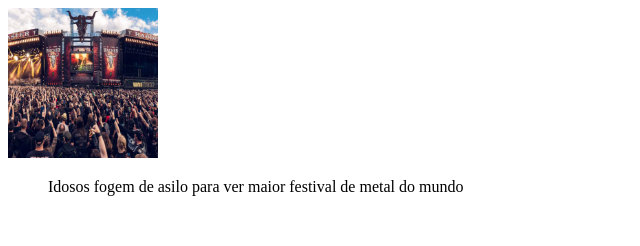
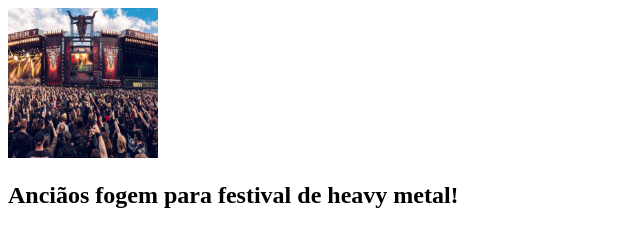
Before and after one commit to carolpazini/desafionoticia, a plain HTML site: page index.html in a window 1280 px wide. Shown: the whole page, without its empty margins (0-640 px from the left). Drawn offline with Linux system fonts and the light colour scheme.

Commit message:
cor e texto

```diff
--- a/estilo.css
+++ b/estilo.css
@@ -1,6 +1,4 @@
 div{
-	display: inline-block;
+	display: inline;
+	color: gray;
 }
-li{
-	display: inline-block;
-}
--- a/index.html
+++ b/index.html
@@ -10,15 +10,10 @@
     <div>
         <a href="https://www.surrealista.com.br/2018/08/idosos-fogem-de-asilo-para-ver-maior-festival-de-metal-do-mundo/"></a>
         <img width="150px" height="150" src="wacken.png" alt="Foto do festival de metal alemão wacken">
-        <nav>
-            <ul>
-                Idosos fogem de asilo para ver maior festival de metal do mundo
 
+        <h2>Anciãos fogem para festival de heavy metal!</h2>
 
-
-            </ul>
-        </nav>
-</div>
+    </div>
 </body>
 
 </html>
```
